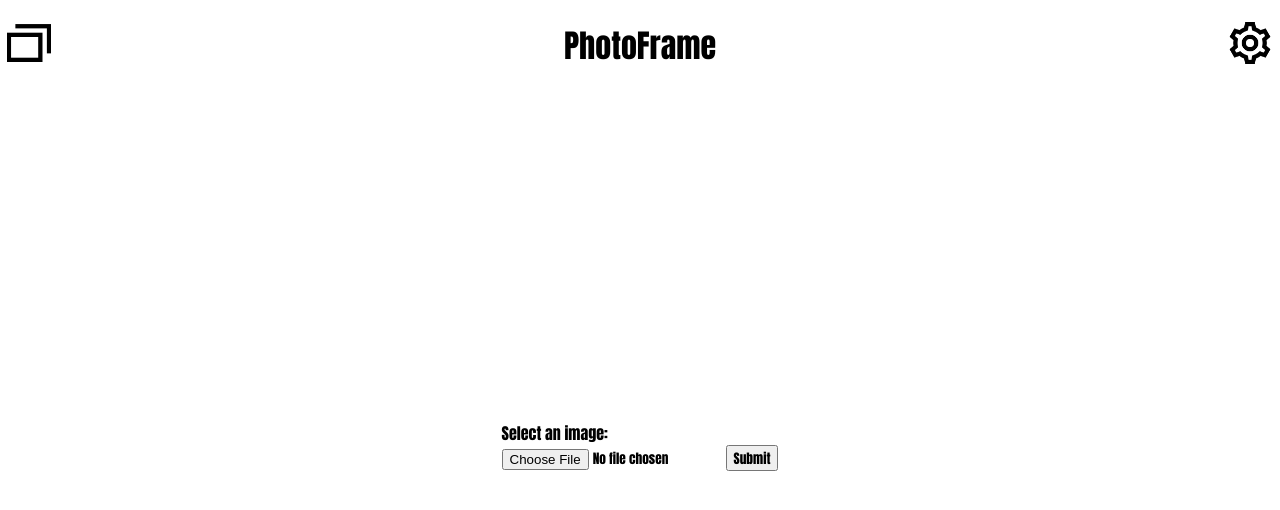
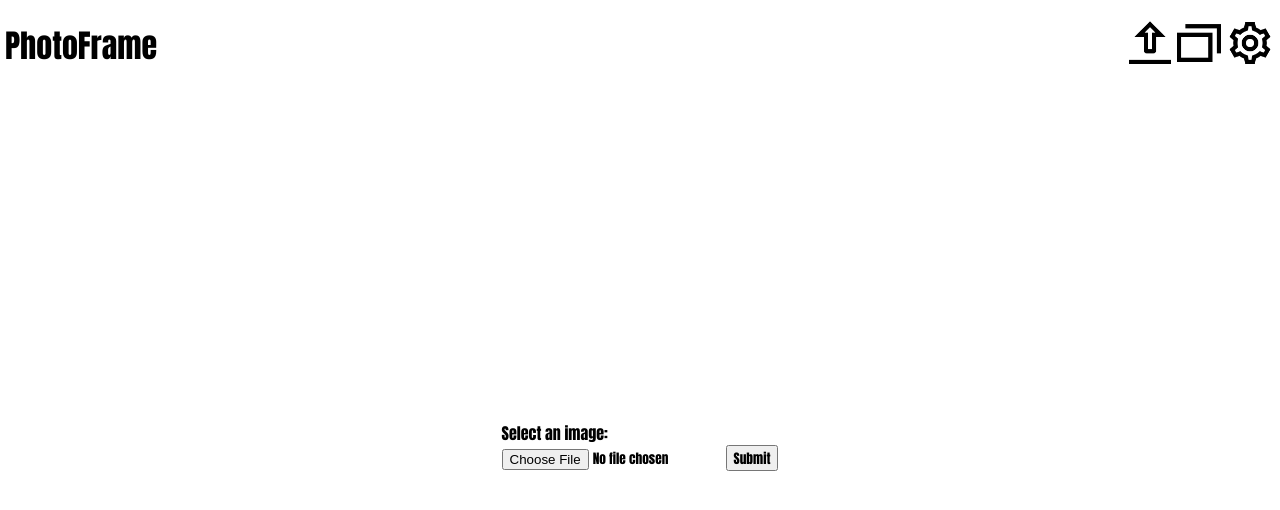
Before and after one commit to sudo-bendg/digitalPhotoFrame, a React (Vite) app in the folder frontend/: page / in a window 1280 px wide. Shown: the top 510 px of the page. Built offline with nearby package versions, Linux system fonts and the light colour scheme.

Commit message:
update header layout

```diff
--- a/frontend/src/Components.jsx
+++ b/frontend/src/Components.jsx
@@ -13,9 +13,12 @@ function Head({ title }) {
 
 function Header() {
     return (<div id="header">
-        <Link id="headerLeftLink" to="/gallery"><img id="headerLeftImage" src="/images/icons8-gallery-96.png" /></Link>
         <h1 id="headerText">PhotoFrame</h1>
-        <Link id="headerRightLink" to="/settings"><img id="headerRightImage" src="/images/icons8-settings-96.png" /></Link>
+        <span id="links">
+            <Link id="uploadLink" to="/"><img src="/images/icons8-upload-96.png" /></Link>
+            <Link id="galleryLink" to="/gallery"><img src="/images/icons8-gallery-96.png" /></Link>
+            <Link id="settingsLink" to="/settings"><img src="/images/icons8-settings-96.png" /></Link>
+        </span>
     </div>)
 }
 
```
Also changed, not shown: frontend/public/images/icons8-upload-96.png (added).
